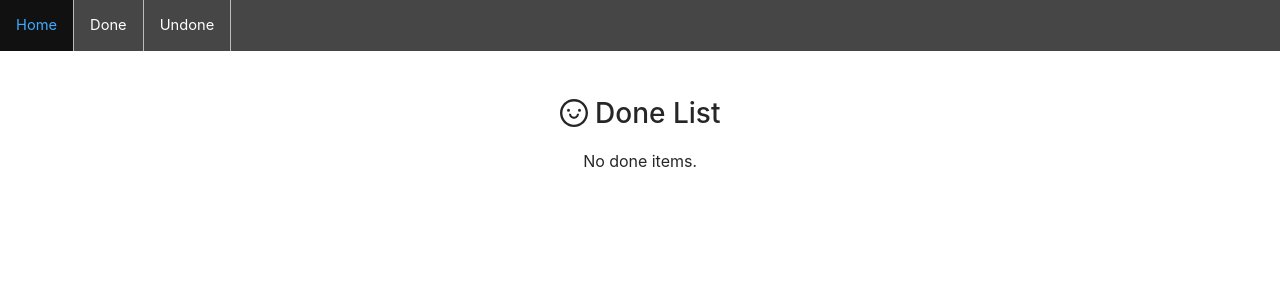
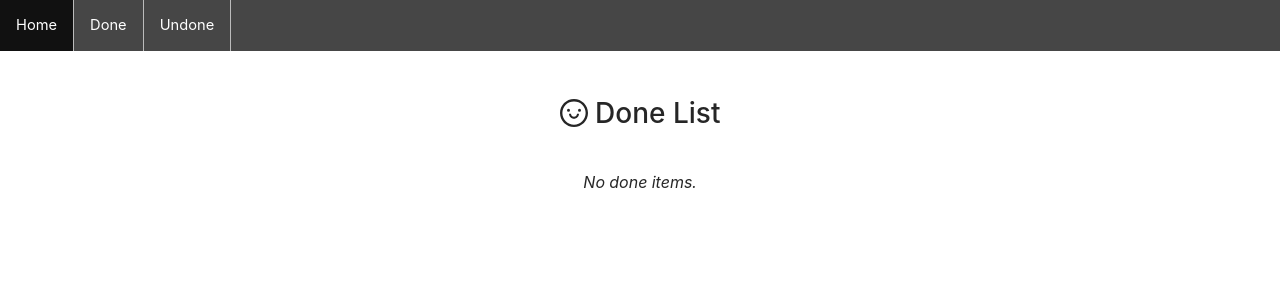
Before and after one commit to juliaaaa1120/React-TodoList, a React (Create React App) app: page /done in a window 1280 px wide. Shown: the top 300 px of the page. Built offline with nearby package versions, Linux system fonts and the light colour scheme.

Commit message:
[ReactTodos][JuliaNg] - feat: refine code after code review

```diff
--- a/src/App.css
+++ b/src/App.css
@@ -82,6 +82,7 @@ li a:hover {
   cursor: pointer;
 }
 
-p {
+p[id="message"] {
+  font-style: italic;
   font-size: 12pt;
 }
--- a/src/components/DoneList.js
+++ b/src/components/DoneList.js
@@ -8,9 +8,11 @@ function DoneList() {
     return (
         <div className="done-list">
             <h1><SmileOutlined />   Done List</h1>
+            <div className="todo-group">
             {
-                doneList.length !== 0 ? <TodoGroup todoList={doneList}></TodoGroup> : <p>No done items.</p>
+                doneList.length !== 0 ? <TodoGroup todoList={doneList}></TodoGroup> : <p id="message">No done items.</p>
             }
+            </div>
         </div>
     );
 }
--- a/src/components/TodoGroup.js
+++ b/src/components/TodoGroup.js
@@ -2,13 +2,13 @@ import TodoItem from "./TodoItem";
 
 function TodoGroup(props) {
     return (
-        <div className="todo-group">
+        <>
             {
                 props.todoList.map((todoItem) => (
                     <TodoItem key={todoItem.id} todoItem={todoItem}></TodoItem>
                 ))
             }
-        </div>
+        </>
     );
 }
 
--- a/src/components/TodoList.js
+++ b/src/components/TodoList.js
@@ -20,9 +20,11 @@ function TodoList() {
         <div className="todo-list">
             <h1><ScheduleOutlined />    Todo List</h1>
             <TodoGenerator></TodoGenerator>
+            <div className="todo-group">
             {
-                todoList.length !== 0 ? <TodoGroup todoList={todoList}></TodoGroup> : <p>No todo items. Please create one!</p>
+                todoList.length !== 0 ? <TodoGroup todoList={todoList}></TodoGroup> : <p id="message">No todo items. Please create one!</p>
             }
+            </div>
         </div>
     );
 }
--- a/src/components/UndoneList.js
+++ b/src/components/UndoneList.js
@@ -8,9 +8,11 @@ function UndoneList() {
     return (
         <div className="undone-list">
             <h1><AlertOutlined />   Undone List</h1>
+            <div className="todo-group">
             {
-                undoneList.length !== 0 ? <TodoGroup todoList={undoneList}></TodoGroup> : <p>No undone items.</p>
+                undoneList.length !== 0 ? <TodoGroup todoList={undoneList}></TodoGroup> : <p id="message">No undone items.</p>
             }
+            </div>
         </div>
     );
 }
```
